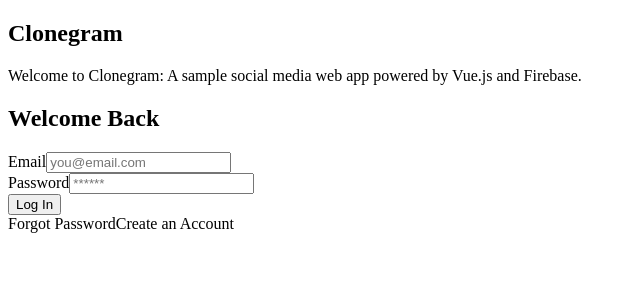
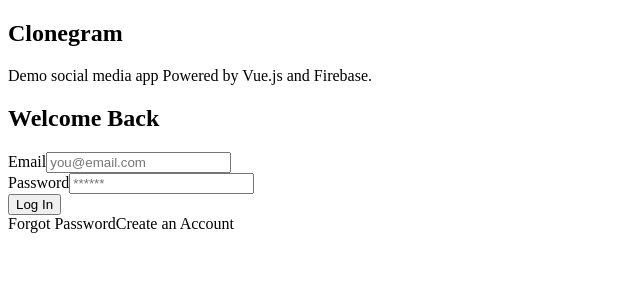
Before and after one commit to jengfad/clone-gram, a Vue app: page /login in a window 1280 px wide. Shown: the top 300 px of the page, without its empty margins (0-640 px from the left). Built offline with nearby package versions, Linux system fonts and the light colour scheme; no server answers; the database is empty; the HTML template or start-up script is replaced by a standard one.

Commit message:
changed label

```diff
--- a/src/views/LoginPage.vue
+++ b/src/views/LoginPage.vue
@@ -4,7 +4,7 @@
     <section>
       <div class="col1">
         <h1>Clonegram</h1>
-        <p>Welcome to Clonegram: A sample social media web app powered by Vue.js and Firebase.</p>
+        <p>Demo social media app Powered by Vue.js and Firebase.</p>
       </div>
       <div :class="{ 'signup-form': !showLoginForm }" class="col2">
         <form v-if="showLoginForm" @submit.prevent>
```
